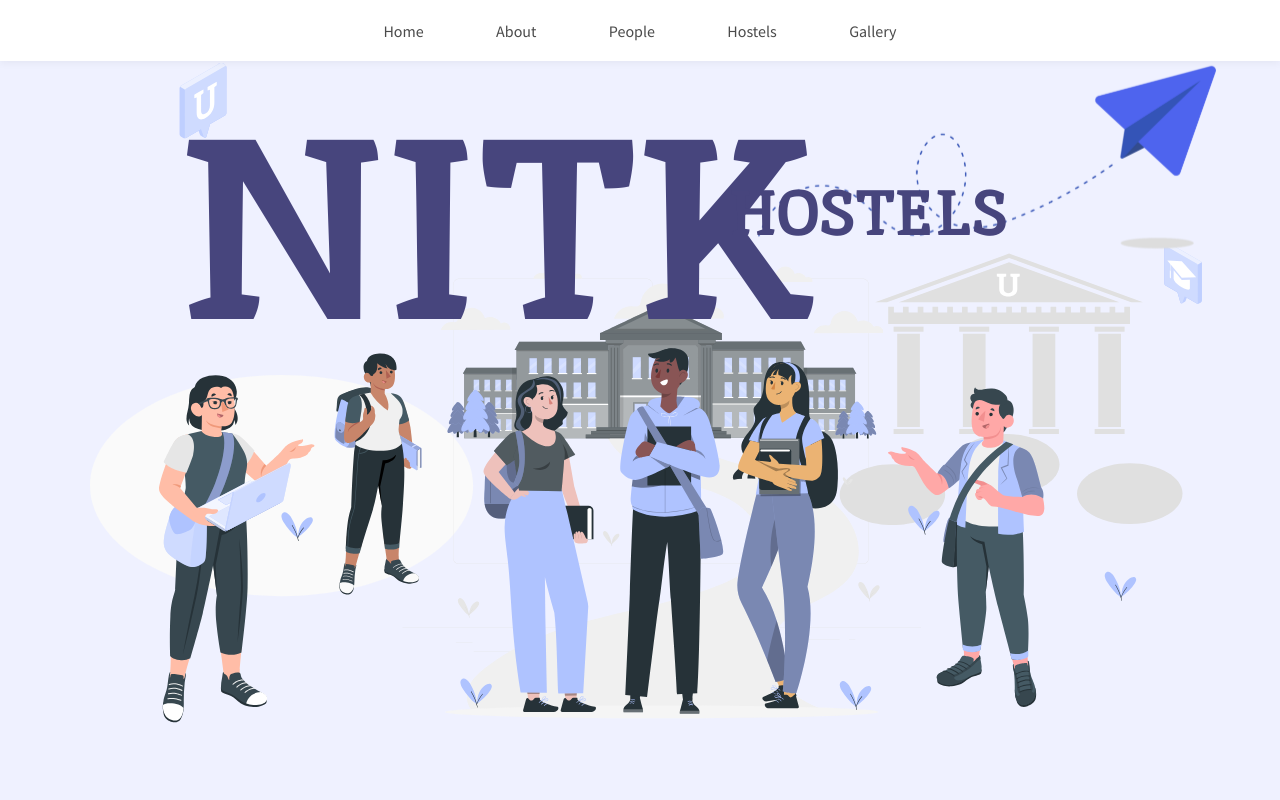
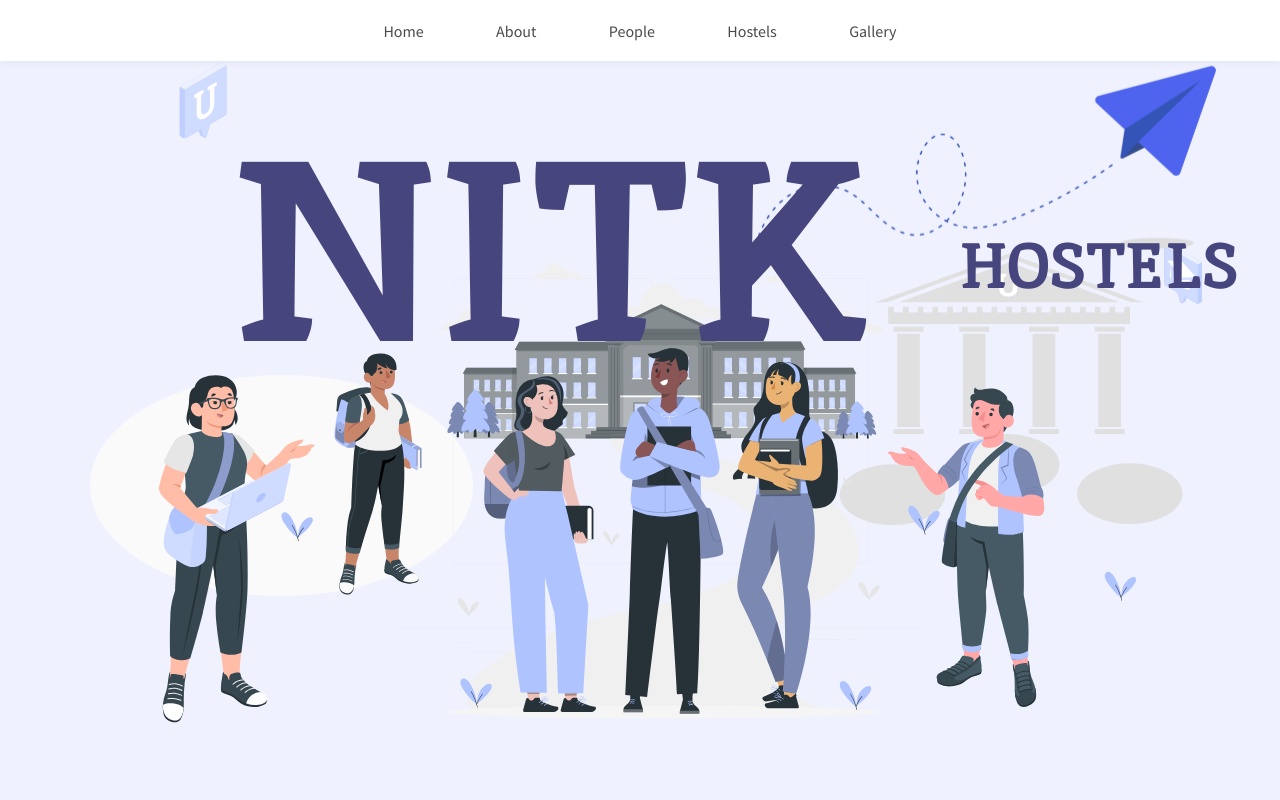
Before and after one commit to Satishshekhar12/NITK-Hostel, a React (Vite) app in the folder client/: page / in a window 1280 px wide. Shown: the top 800 px of the page. Built offline with nearby package versions, Linux system fonts and the light colour scheme.

Commit message:
Heading changes

```diff
--- a/client/src/styles/home.module.css
+++ b/client/src/styles/home.module.css
@@ -43,8 +43,8 @@
 }
 
 .text h1 {
-    margin-top: 3%;
-    margin-left: 14%;
+    margin-top: 7.5vh;
+    margin-left: 29vh;
     font-size: 16rem;
     color: #47457D;
     z-index: 2;
@@ -54,8 +54,8 @@
 }
 
 .text h3 {
-    margin-top: 9%;
-    margin-left: 57%;
+    margin-top: 21vh;
+    margin-left: 120vh;
     font-size: 4rem;
     z-index: 2;
     font-family: 'InikaBold';
```
